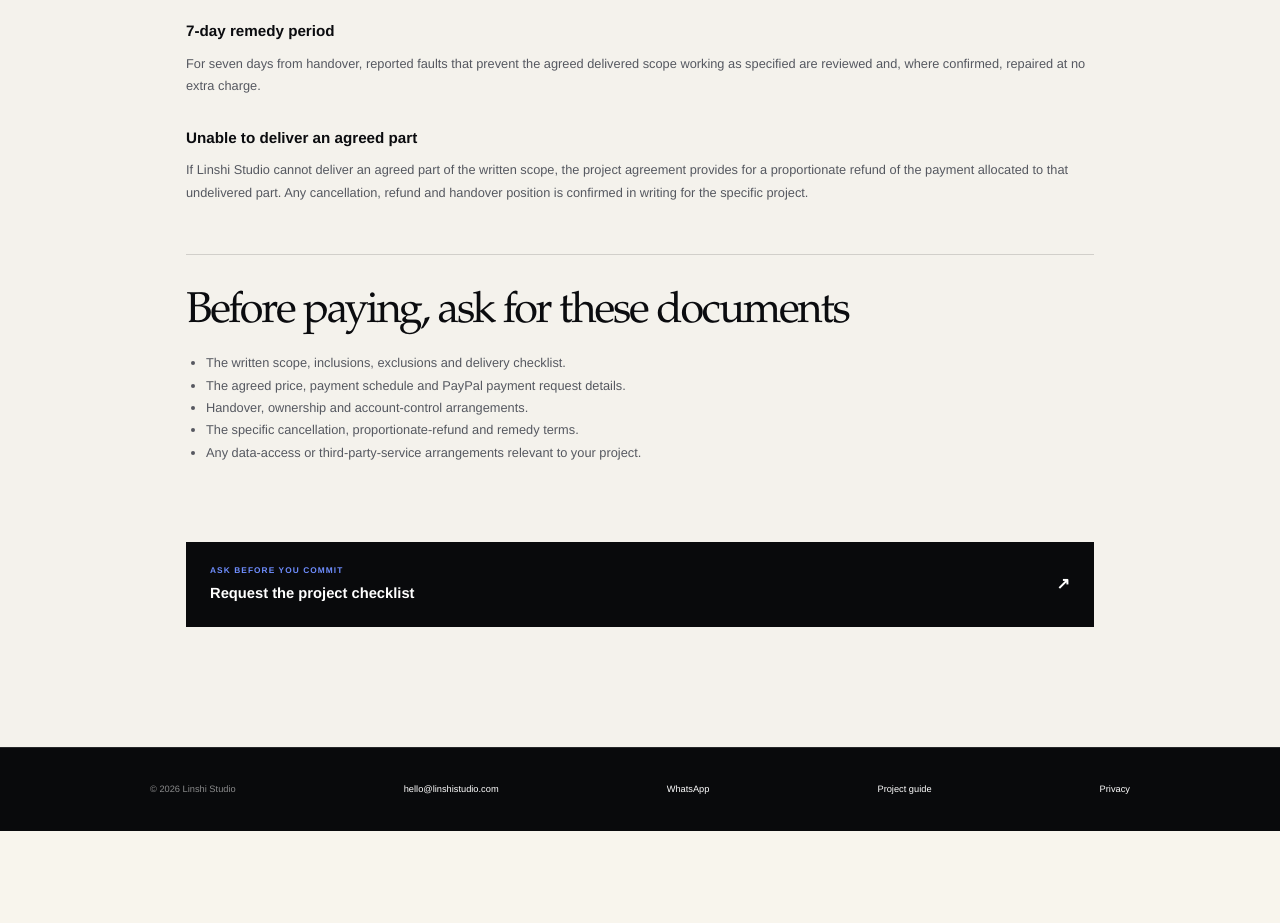
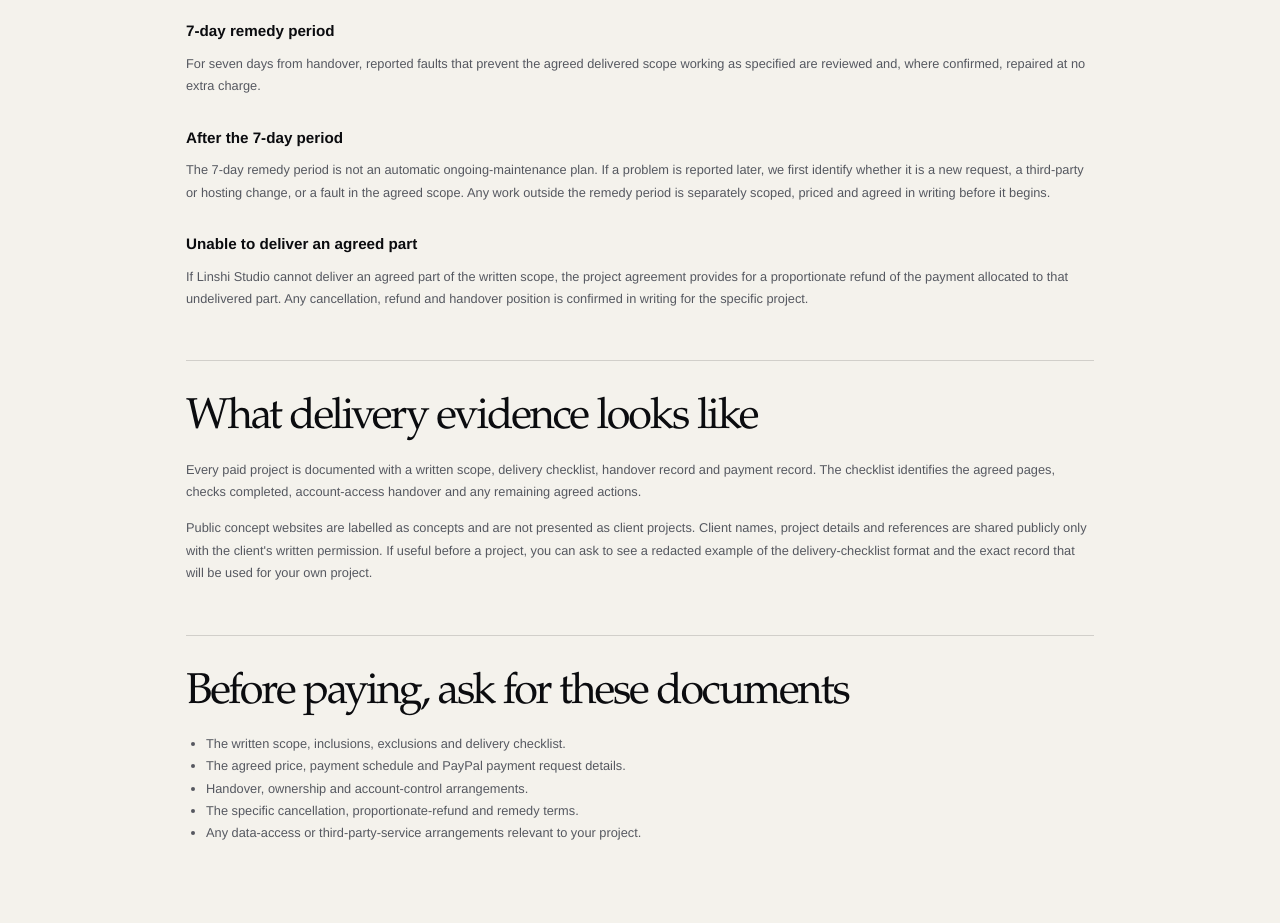
Before and after one commit to linshi156217-bot/linshi156217-bot.github.io, a Next.js app: page /working-together in a window 1280 px wide. Shown: the part 1420-2343 px from the top of the page. Before the commit the page ends 2251 px from the top, so only its background shows below. Built offline with nearby package versions, Linux system fonts and the light colour scheme.

Commit message:
Clarify delivery evidence and ongoing support (#36)
Co-authored-by: Shi Lin <hello@linshistudio.com>

```diff
--- a/app/provider-terms/page.jsx
+++ b/app/provider-terms/page.jsx
@@ -45,6 +45,7 @@ export default function ProviderTermsPage() {
           <p>After the written scope is accepted, payment is requested through PayPal in GBP. The payment request identifies Shi Lin trading as Linshi Studio, the agreed service, amount and due date.</p>
           <p>The £149 mobile enquiry sprint and £350 quarterly website and AI-search review are paid in full after scope acceptance. Standard website projects normally use a 50% booking deposit and 50% final payment before live-domain launch or transfer. Any variation is stated in the written scope.</p>
           <p>Each paid project has a written delivery checklist covering the agreed pages, checks, handover items and any approved client-owned account access. Reported faults in the agreed delivered scope are reviewed for seven calendar days after handover.</p>
+          <p>After that seven-day period, support is not automatic. A later report is assessed first to distinguish a new request, a third-party or hosting change, and a fault in the agreed delivered scope. Any out-of-period work is separately scoped, priced and agreed in writing before it starts.</p>
           <p>If an agreed part remains undelivered and cannot be reasonably remedied, the amount allocated to that undelivered part in the written scope is refunded. Delivery, revisions and cancellation arrangements are confirmed for the specific project in writing. No ranking, AI inclusion, citation or commercial result is promised.</p>
         </section>
 
@@ -57,7 +58,7 @@ export default function ProviderTermsPage() {
         <section className={styles.section}>
           <h2>Project information</h2>
           <p>We use project information only to answer the enquiry, prepare the agreed work, deliver it and keep essential service records. The <a href="/privacy/">privacy policy</a> explains the enquiry form, providers, retention and your choices in more detail.</p>
-          <p>Client names, access details and non-public project material are not published without the client&apos;s permission.</p>
+          <p>Client names, access details, references and non-public project material are not published without the client&apos;s permission. Public concept websites are clearly labelled as concepts, rather than being presented as paid client commissions. A prospective client may ask to see the delivery-checklist format that will be used for their project.</p>
         </section>
 
         <a className={styles.cta} href={`mailto:${email}?subject=Project%20question`}>
--- a/app/sitemap.js
+++ b/app/sitemap.js
@@ -18,7 +18,7 @@ const routes = [
 ];
 
 export default function sitemap() {
-  const lastModified = new Date("2026-09-14T00:00:00.000Z");
+  const lastModified = new Date("2026-09-15T00:00:00.000Z");
   return routes.map(([path, changeFrequency, priority]) => ({
     url: `https://linshistudio.com${path}`,
     lastModified,
--- a/app/work/page.jsx
+++ b/app/work/page.jsx
@@ -4,7 +4,7 @@ import styles from "./work.module.css";
 
 export const metadata = {
   metadataBase: new URL("https://linshistudio.com"),
-  title: "Linshi Studio | Mobile enquiry journeys for UK businesses",
+  title: "Mobile enquiry journeys for UK businesses",
   description:
     "Founder-led mobile website design for independent UK businesses. Request a £350 quarterly website and AI-search review, start with a £149 mobile sprint or commission a complete website.",
   alternates: {
--- a/app/working-together/page.jsx
+++ b/app/working-together/page.jsx
@@ -44,8 +44,16 @@ export default function WorkingTogetherPage() {
           <h2>If something goes wrong</h2>
           <h3>7-day remedy period</h3>
           <p>For seven days from handover, reported faults that prevent the agreed delivered scope working as specified are reviewed and, where confirmed, repaired at no extra charge.</p>
+          <h3>After the 7-day period</h3>
+          <p>The 7-day remedy period is not an automatic ongoing-maintenance plan. If a problem is reported later, we first identify whether it is a new request, a third-party or hosting change, or a fault in the agreed scope. Any work outside the remedy period is separately scoped, priced and agreed in writing before it begins.</p>
           <h3>Unable to deliver an agreed part</h3>
           <p>If Linshi Studio cannot deliver an agreed part of the written scope, the project agreement provides for a proportionate refund of the payment allocated to that undelivered part. Any cancellation, refund and handover position is confirmed in writing for the specific project.</p>
+        </section>
+
+        <section className={styles.section}>
+          <h2>What delivery evidence looks like</h2>
+          <p>Every paid project is documented with a written scope, delivery checklist, handover record and payment record. The checklist identifies the agreed pages, checks completed, account-access handover and any remaining agreed actions.</p>
+          <p>Public concept websites are labelled as concepts and are not presented as client projects. Client names, project details and references are shared publicly only with the client&apos;s written permission. If useful before a project, you can ask to see a redacted example of the delivery-checklist format and the exact record that will be used for your own project.</p>
         </section>
 
         <section className={styles.section}>
```
Also changed, not shown: app/project-guide/page.jsx (+6 -1 lines).
